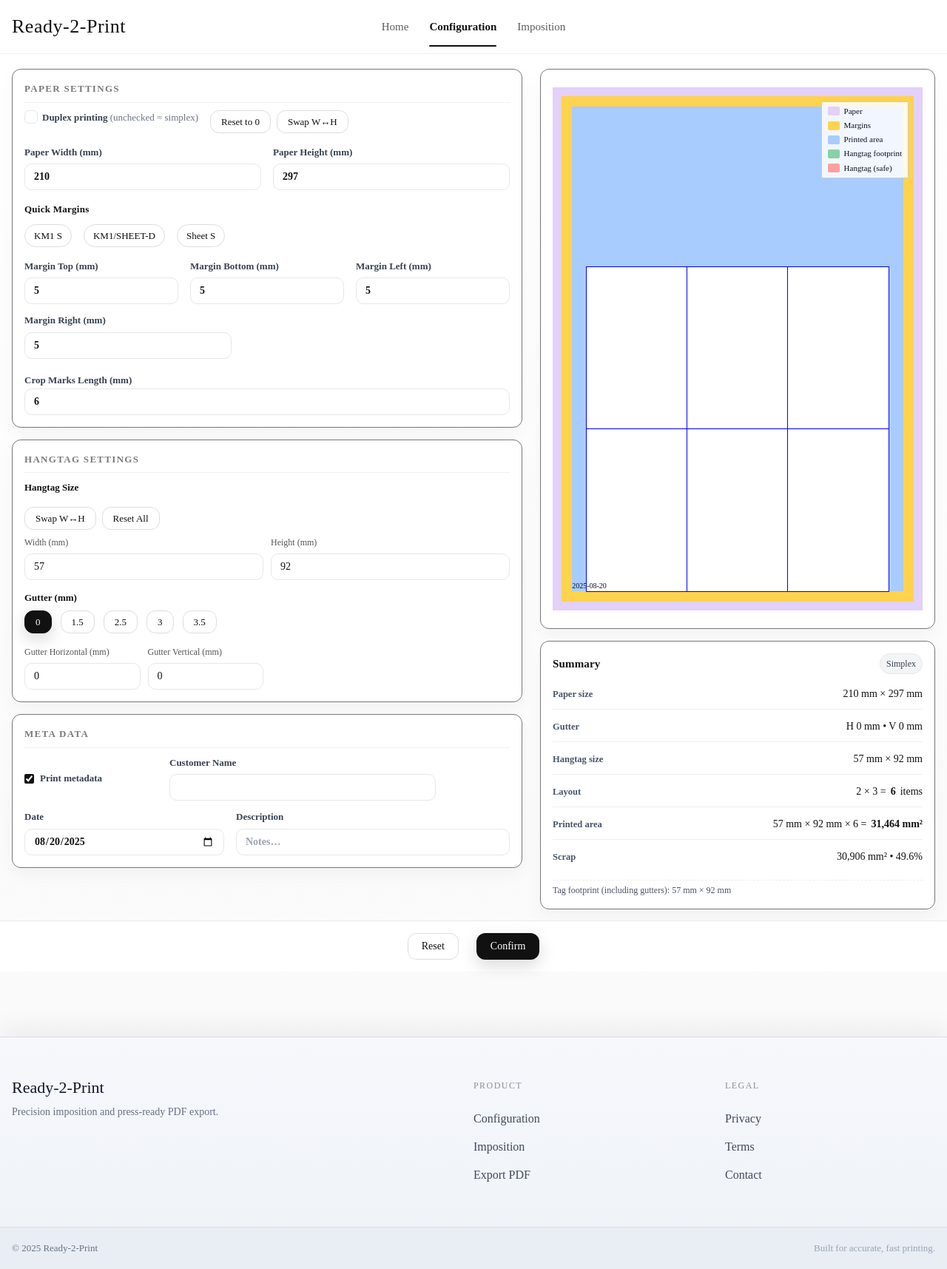
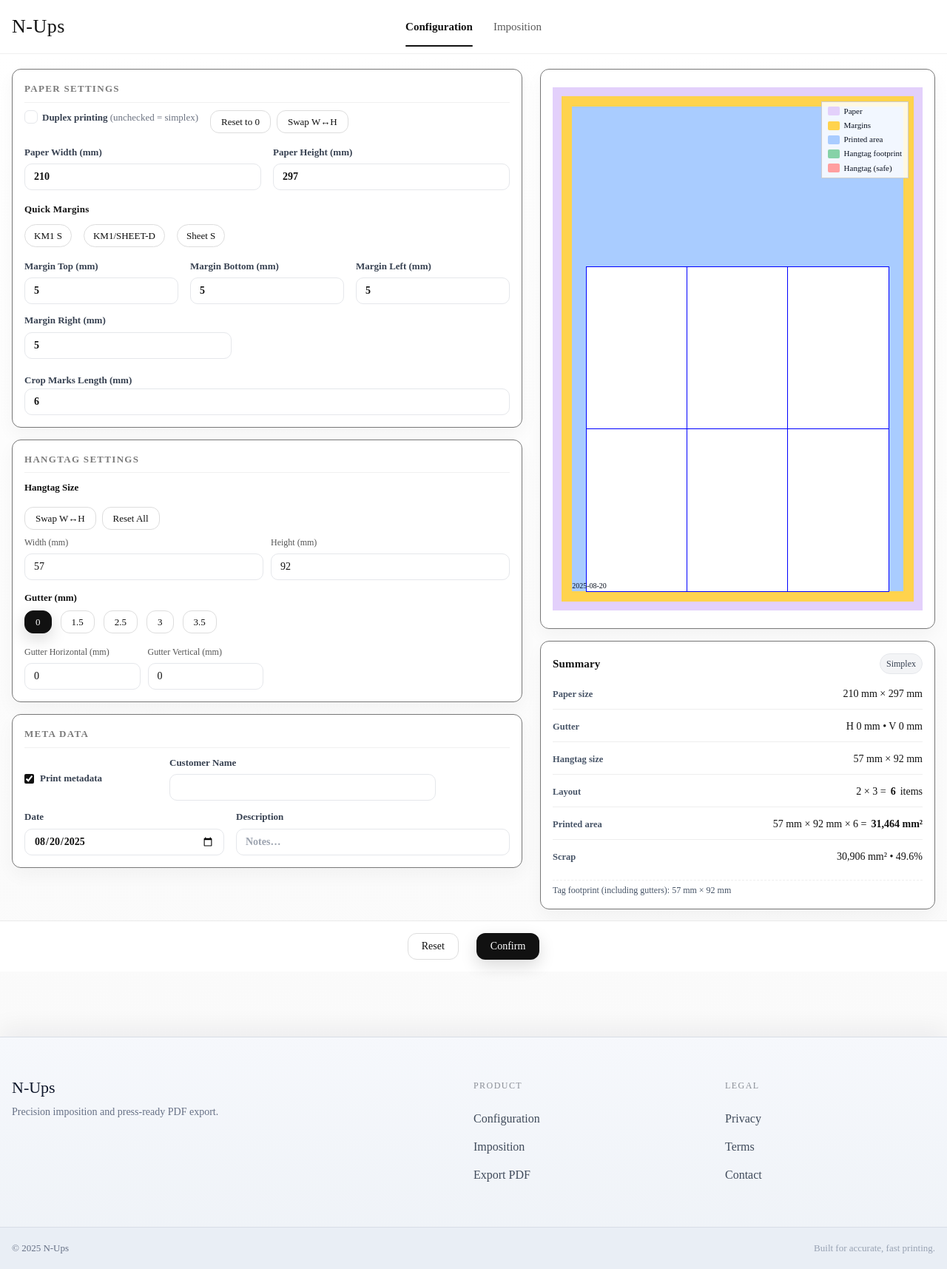
Before and after one commit to danh-tc/n-ups, a Next.js app: page /configuration in a window 1280 px wide. Shown: the whole page at 74% size. Built offline with nearby package versions, Linux system fonts and the light colour scheme.

Commit message:
Remove HomePage

```diff
--- a/components/layout/Footer.tsx
+++ b/components/layout/Footer.tsx
@@ -9,7 +9,7 @@ export function Footer() {
       <div className="rethink-footer__inner rethink-container">
         {/* Brand / tagline */}
         <div className="rethink-footer__col rethink-footer__brand">
-          <div className="rethink-footer__logo">Ready-2-Print</div>
+          <div className="rethink-footer__logo">N-Ups</div>
           <p className="rethink-footer__tagline">
             Precision imposition and press-ready PDF export.
           </p>
@@ -55,7 +55,7 @@ export function Footer() {
       <div className="rethink-footer__bar">
         <div className="rethink-container rethink-footer__bar-inner">
           <span className="rethink-footer__copy">
-            © {new Date().getFullYear()} Ready-2-Print
+            © {new Date().getFullYear()} N-Ups
           </span>
           <span className="rethink-footer__note">
             Built for accurate, fast printing.
--- a/components/layout/Header.tsx
+++ b/components/layout/Header.tsx
@@ -6,7 +6,7 @@ import { useEffect, useState } from "react";
 import "./header.scss";
 
 const NAV = [
-  { label: "Home", href: "/" },
+  // { label: "Home", href: "/" },
   { label: "Configuration", href: "/configuration" },
   { label: "Imposition", href: "/imposition" },
 ];
@@ -29,7 +29,7 @@ export function Header() {
       <div className="rethink-header__inner rethink-container">
         {/* Brand */}
         <Link href="/" className="rethink-header__brand">
-          Ready-2-Print
+          N-Ups
         </Link>
 
         {/* Nav (center) */}
--- a/components/layout/Hero.tsx
+++ b/components/layout/Hero.tsx
@@ -12,7 +12,7 @@ export function Hero() {
     <section className="rethink-hero">
       <div className="rethink-hero__inner rethink-container">
         <div className="rethink-hero__copy">
-          <h1 className="rethink-hero__title">Ready-2-Print Imposition</h1>
+          <h1 className="rethink-hero__title">N-Ups Imposition</h1>
           <p className="rethink-hero__subtitle">
             From images to press-ready PDFs in minutes. Auto-fit, crop, and
             paginate to any paper size with mm-level precision.
```
Also changed, not shown: src/app/page.tsx (+2 -9 lines).
